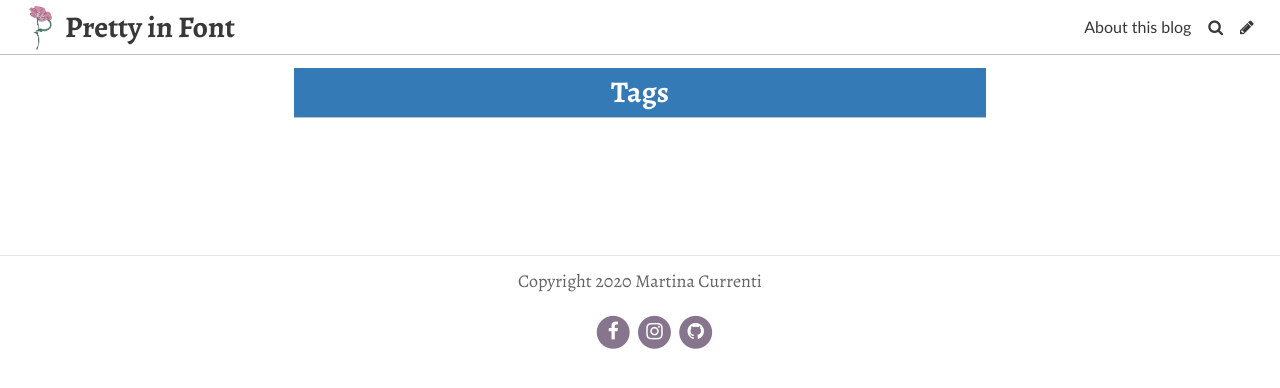
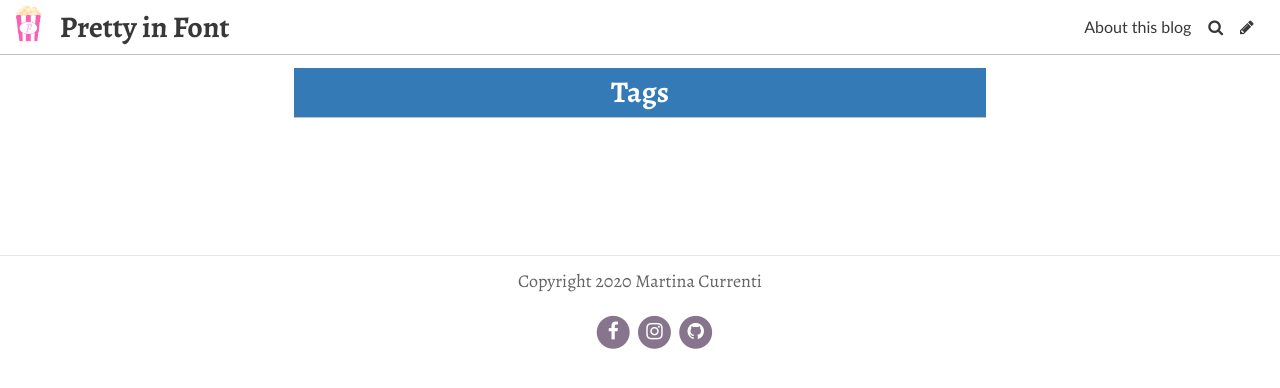
Before and after one commit to martinacurrenti/prettyinfont, a Jekyll site: the page built from pages/tags.md, in a window 1280 px wide. Shown: the top 388 px of the page. Built offline with Jekyll 4.4.1, drawn with Linux system fonts in a browser that asks for light colours; some web fonts are replaced.

Commit message:
Update Settings “general”

```diff
--- a/_data/settings.yml
+++ b/_data/settings.yml
@@ -4,7 +4,7 @@ header_text: ""
 footer_text: Copyright 2020 Martina Currenti
 header_feature_image: ../uploads/looksgood.png
 bannerheight: 10vmax
-logo: ../uploads/piango.png
+logo: ../uploads/11.png
 favicon: ../uploads/android-chrome-512x512.png
 gridlayout: false
 fixednavbar: true
```
Also changed, not shown: uploads/11.png (added).
